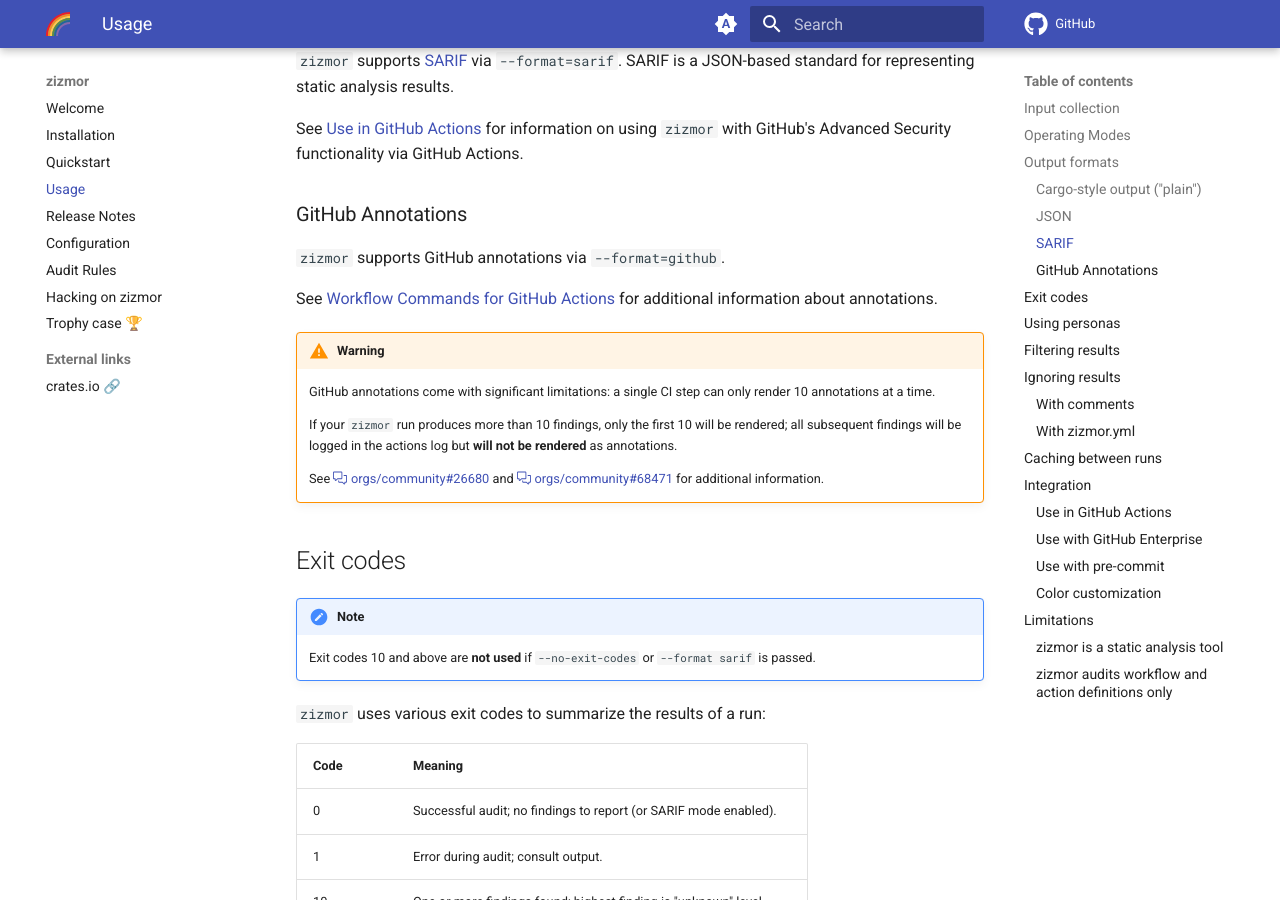
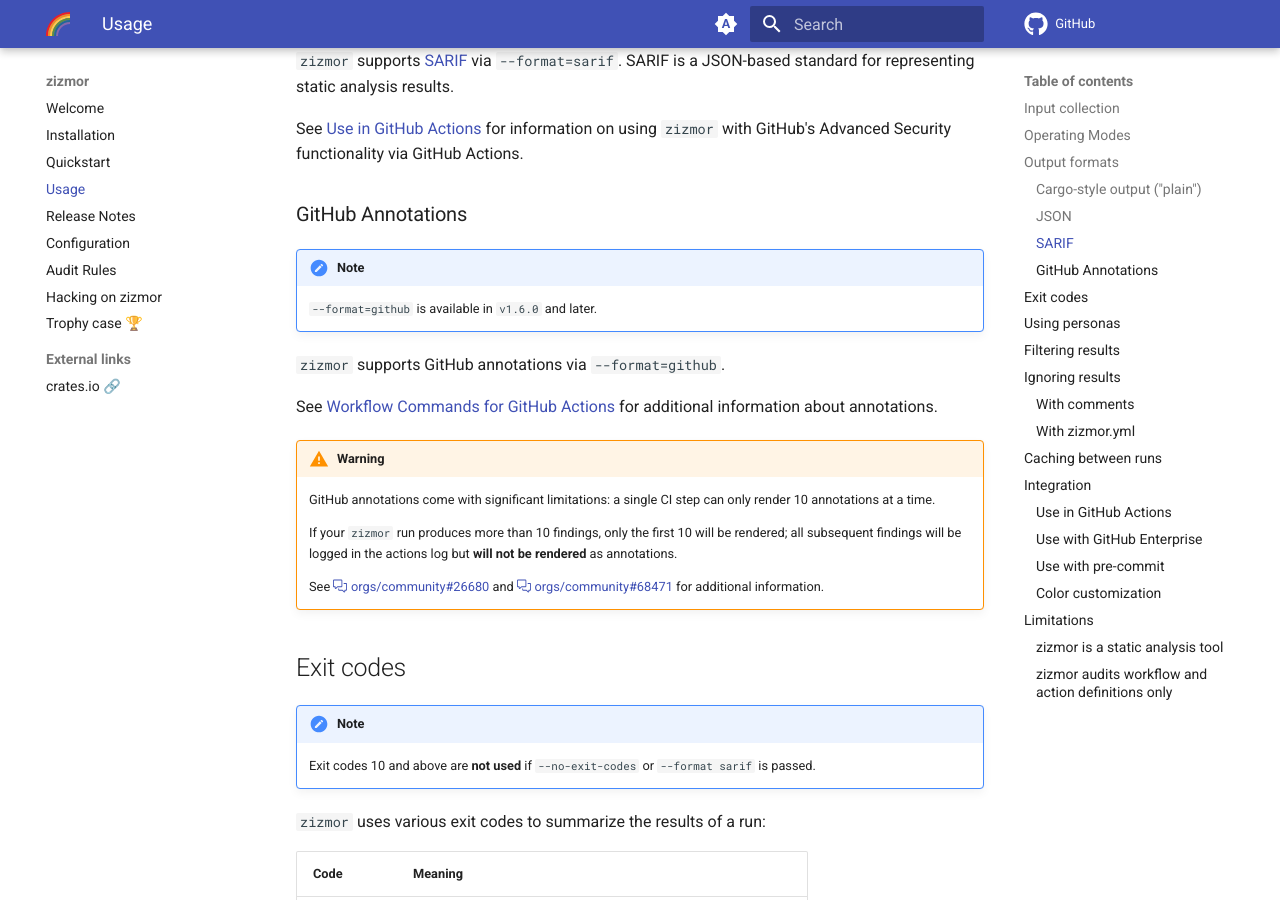
Before and after one commit to zizmorcore/zizmor, an MkDocs documentation site: the page built from docs/usage.md, in a window 1280 px wide and 900 px high, scrolled down 3031 px. Built offline with MkDocs 1.6.1 and Material for MkDocs 9.7.7, drawn with Linux system fonts in a browser that asks for light colours; comment, search, counter and statistics services are not loaded.

Commit message:
usage: note when `--format=github` is available (#656)

```diff
--- a/docs/usage.md
+++ b/docs/usage.md
@@ -224,6 +224,10 @@
 functionality via GitHub Actions.
 
 ### GitHub Annotations
+
+!!! note
+
+    `--format=github` is available in `v1.6.0` and later.
 
 `zizmor` supports GitHub annotations via `--format=github`.
 
```
